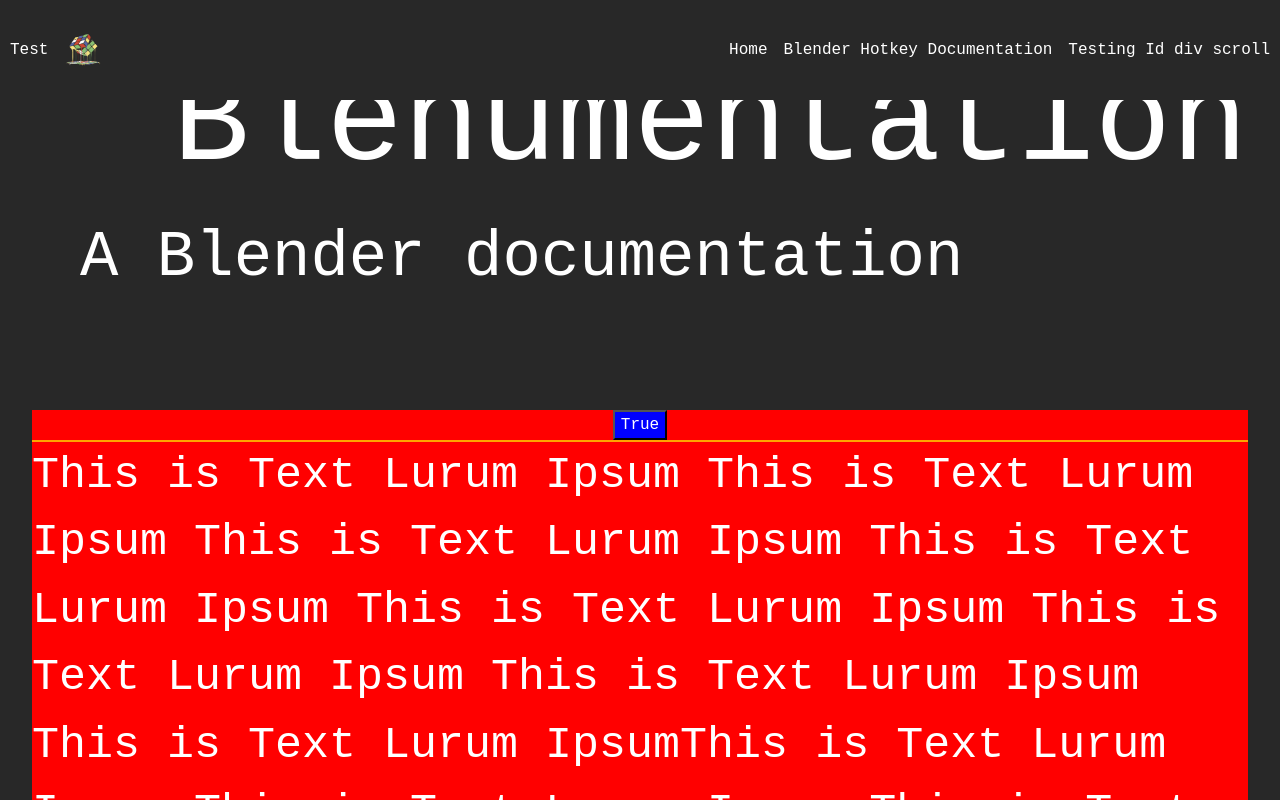
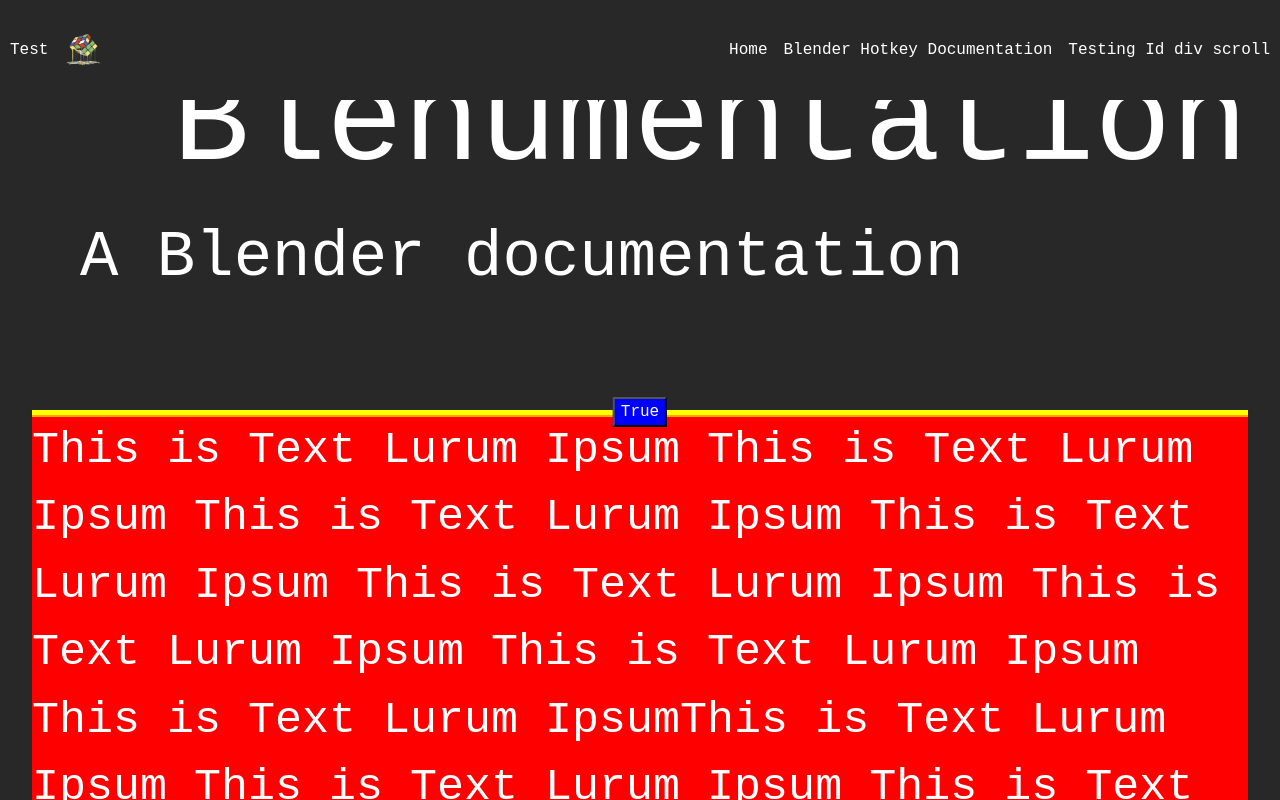
Before and after one commit to Matthes-Baer/Blenumentation, a SvelteKit app: page / in a window 1280 px wide. Shown: the top 800 px of the page. Built offline with nearby package versions, Linux system fonts and the light colour scheme.

Commit message:
fix: fixed centering for toggle button in SecondPartInformation.svelte

```diff
--- a/src/components/home/SecondPartInformation.svelte
+++ b/src/components/home/SecondPartInformation.svelte
@@ -4,7 +4,7 @@
 </script>
 
 <section>
-	<div class="d-flex justify-content-center" style="width: inherit;">
+	<div class="d-flex justify-content-center slide-button-container" style="width: inherit;">
 		<button on:click={() => (visible = !visible)} class="slide-button"
 			>{#if visible}
 				True
@@ -47,6 +47,16 @@
 
 		&-button {
 			background-color: blue;
+			position: absolute;
+			top: 50%;
+			left: 50%;
+			transform: translate(-50%, -50%);
+
+			&-container {
+				background-color: yellow;
+				height: 5px;
+				position: relative;
+			}
 		}
 	}
 
```
